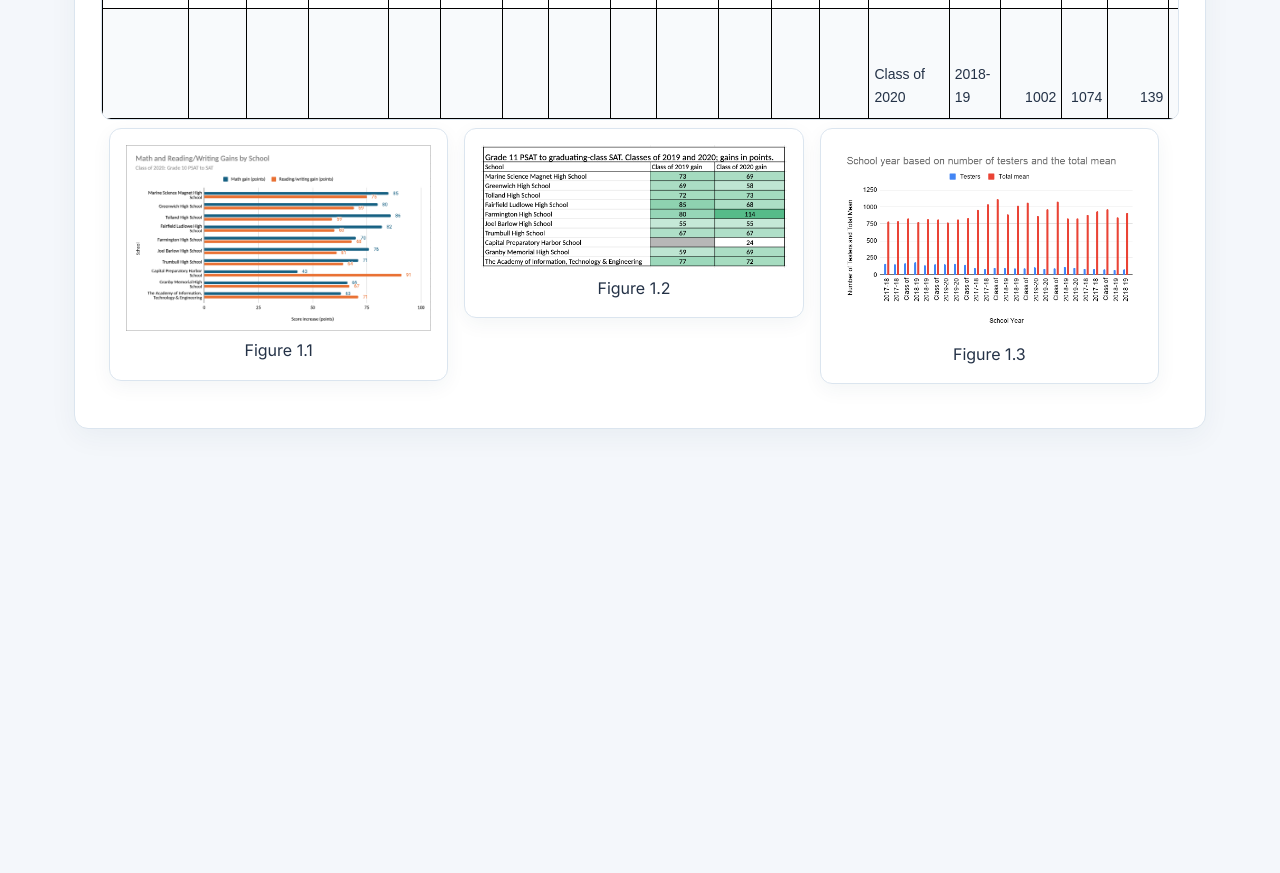
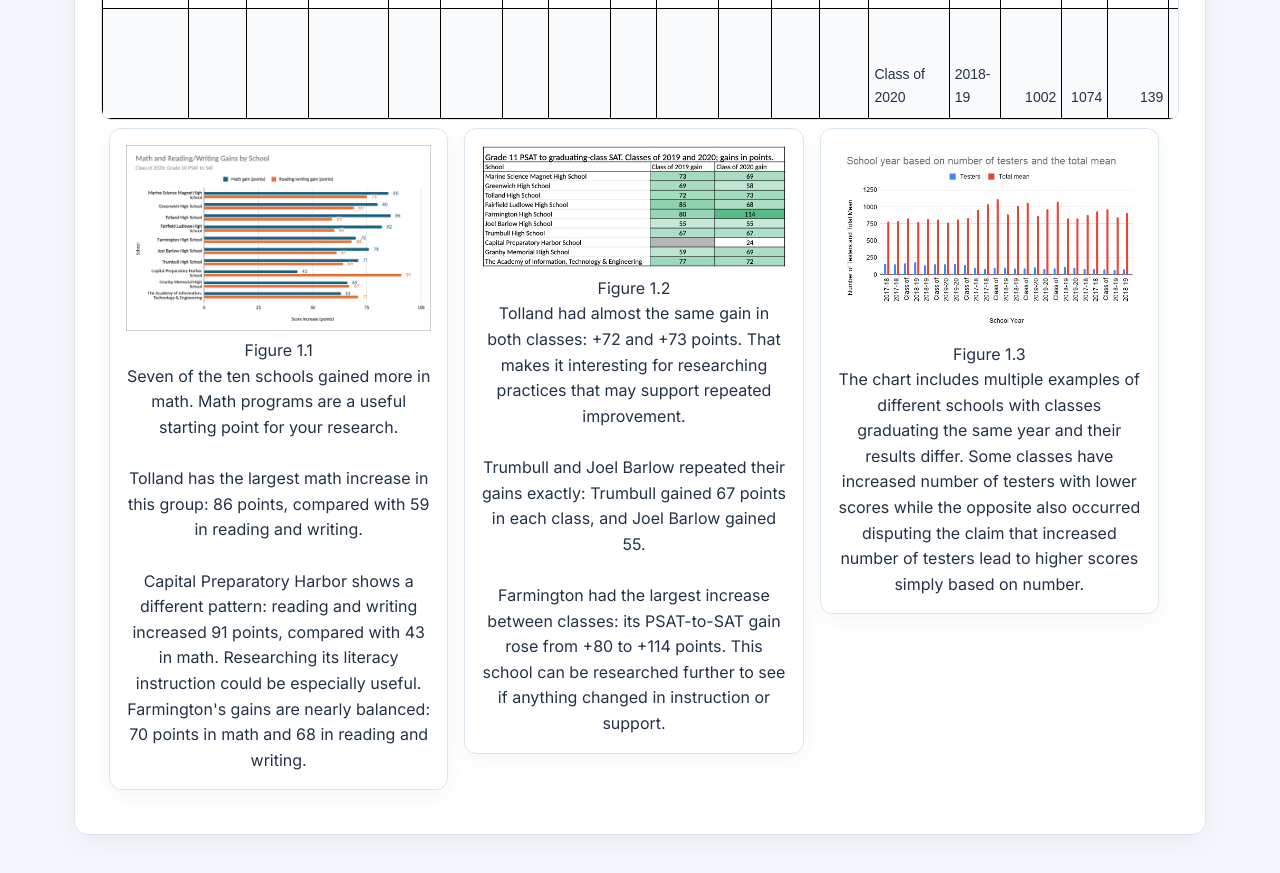
Before and after one commit to Alexptully/Trajectory, a plain HTML site: page M2dorisdataviz-redesigned.html in a window 1280 px wide. Shown: the part 2760-3633 px from the top of the page. Before the commit the page ends 3259 px from the top, so only its background shows below. Drawn offline with Linux system fonts and the light colour scheme.

Commit message:
added analysis

```diff
--- a/M2dorisdataviz-redesigned.html
+++ b/M2dorisdataviz-redesigned.html
@@ -553,17 +553,34 @@ footer{padding:24px;text-align:center;color:var(--muted)}
 </tbody>
 </table></div><div class="sidebox">
 <img src="mathreadinggain.png" style="width:400px"/>
-<br/>
+<br>
    Figure 1.1
+<br>
+   Seven of the ten schools gained more in math. Math programs are a useful starting point for your research.
+<br>
+<br>
+   Tolland has the largest math increase in this group: 86 points, compared with 59 in reading and writing.
+<br>
+<br>
+   Capital Preparatory Harbor shows a different pattern: reading and writing increased 91 points, compared with 43 in math. Researching its literacy instruction could be especially useful. Farmington's gains are nearly balanced: 70 points in math and 68 in reading and writing.
 
 </div><div class="sidebox">
 <img src="classgain.png" style="width:400px"/>
 <br/>
    Figure 1.2
+   <br>
+   Tolland had almost the same gain in both classes: +72 and +73 points. That makes it interesting for researching practices that may support repeated improvement.
+<br>
+<br>
+Trumbull and Joel Barlow repeated their gains exactly: Trumbull gained 67 points in each class, and Joel Barlow gained 55.
+<br>
+<br>
+Farmington had the largest increase between classes: its PSAT-to-SAT gain rose from +80 to +114 points. This school can be researched further to see if anything changed in instruction or support.
 
 </div><div class="sidebox">
 <img src="School year based on number of testers and the total mean.png" style="width:400px"/>
 <br/>
    Figure 1.3
-
+   <br>
+   The chart includes multiple examples of different schools with classes graduating the same year and their results differ. Some classes have increased number of testers with lower scores while the opposite also occurred disputing the claim that increased number of testers lead to higher scores simply based on number.
 </div></section></main></body></html>
```
Also changed, not shown: M2christinedataviz-redesigned.html (+6 -0 lines), M2emilydataviz-redesigned.html (+6 -0 lines).
